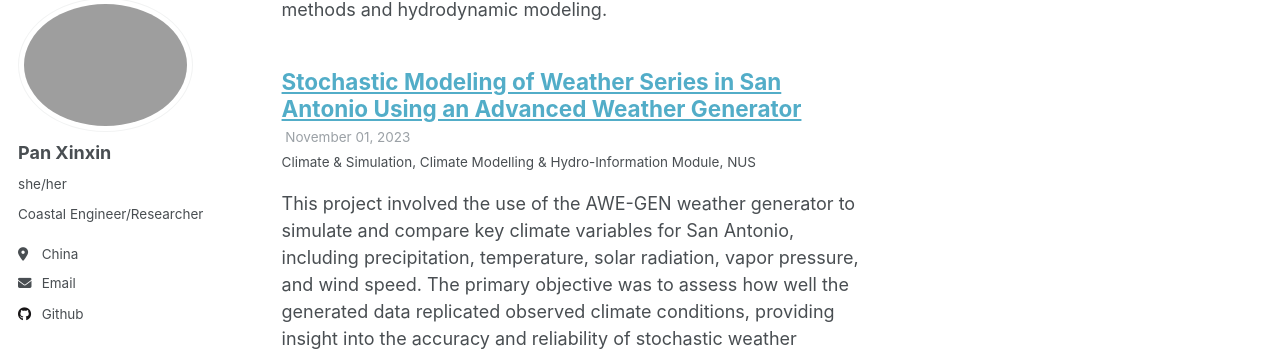
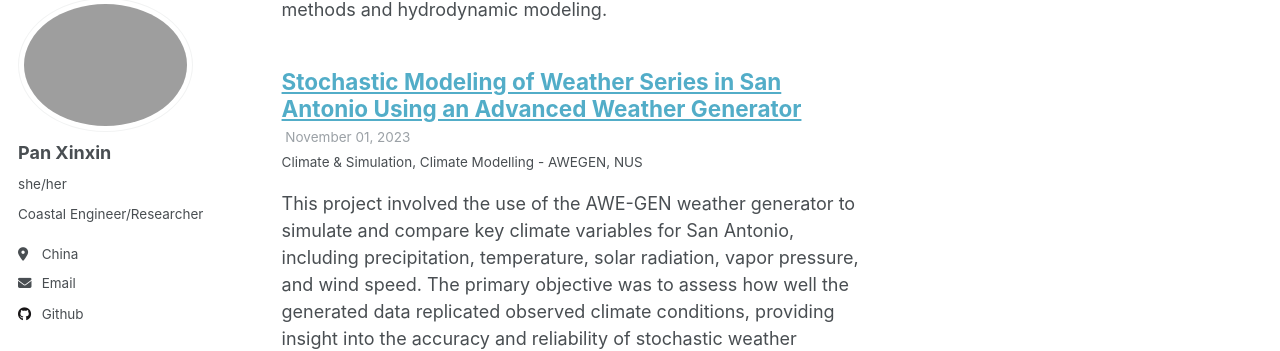
Before and after one commit to kingdaxing/kingdaxing.github.io, a Jekyll site: the page built from _pages/talks.html, in a window 1280 px wide and 900 px high, scrolled down 1617 px. Shown: the part 108-459 px from the top of the window. Built offline with Jekyll 4.4.1, drawn with Linux system fonts in a browser that asks for light colours.

Commit message:
Update proj-5-2023-11-01-climate.md

```diff
--- a/_talks/proj-5-2023-11-01-climate.md
+++ b/_talks/proj-5-2023-11-01-climate.md
@@ -3,7 +3,7 @@ title: "Stochastic Modeling of Weather Series in San Antonio Using an Advanced W
 collection: talks
 type: "Climate & Simulation"
 permalink: /talks/proj-5-2023-11-01-climate
-venue: "Climate Modelling & Hydro-Information Module"
+venue: "Climate Modelling - AWEGEN"
 date: 2023-11-01
 location: "NUS"
 ---
```
